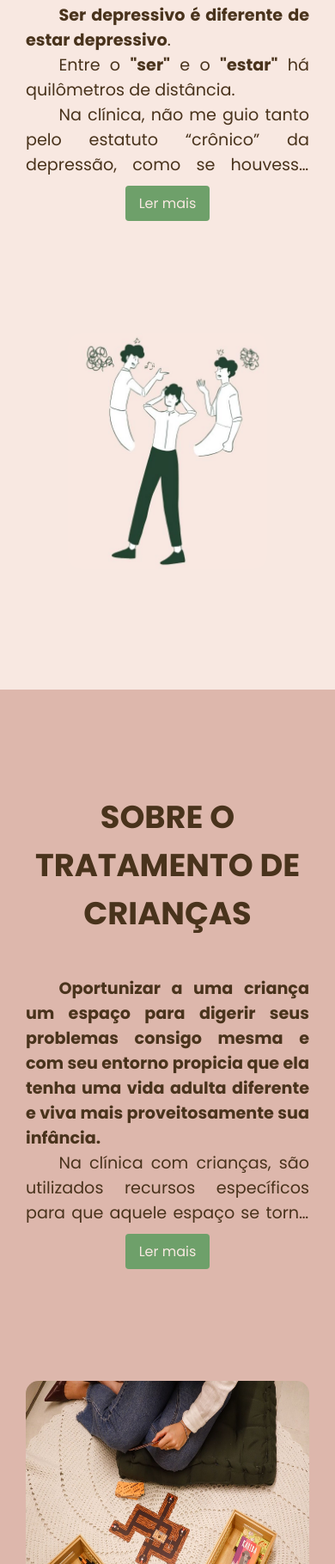
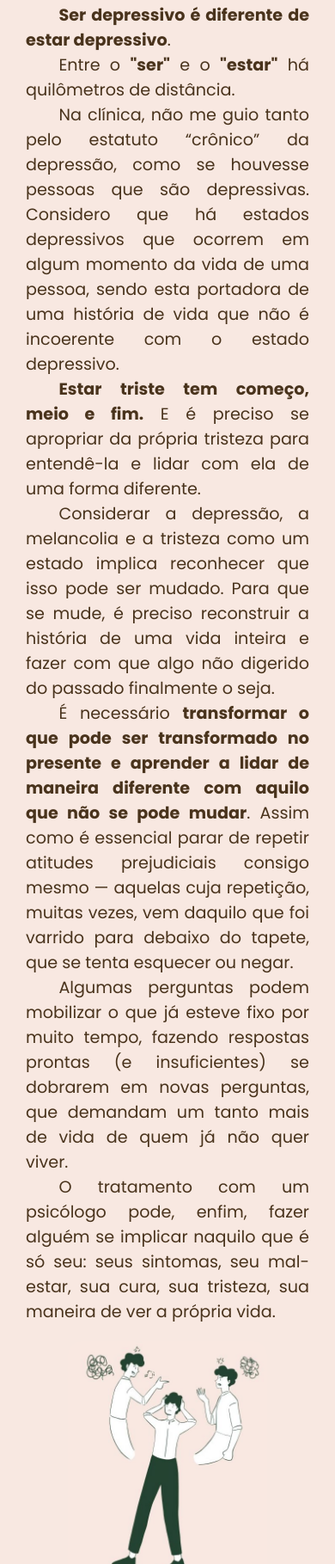
Before and after one commit to psimariabeatriz/psimariabeatriz.github.io, a plain HTML site: page index.html in a window 390 px wide. Shown: the part 4813-6632 px from the top of the page at 86% size. Drawn offline with Linux system fonts and the light colour scheme.

Commit message:
Update index.html

```diff
--- a/index.html
+++ b/index.html
@@ -317,7 +317,6 @@
                         <div class="text-with-read-more" id="depressaoText">
                                 <p><span class="negrito">Ser depressivo é diferente de estar depressivo</span>. </p>
                                 <p>Entre o <span class="negrito">"ser"</span> e o <span class="negrito">"estar"</span> há quilômetros de distância.</p>
-                                <div class="truncate-text">
                                     <p>Na clínica, não me guio tanto pelo estatuto “crônico” da depressão, como se houvesse
                                         pessoas que são depressivas. Considero que há estados depressivos que ocorrem em
                                         algum momento da vida de uma pessoa, sendo esta portadora de uma história de vida que
@@ -338,7 +337,7 @@
                                     <p>O tratamento com um psicólogo pode, enfim, fazer alguém se implicar naquilo que é só seu:
                                         seus sintomas, seu mal-estar, sua cura, sua tristeza, sua maneira de ver a própria vida.</p>
                                 </div>
-                            <button onclick="toggleText('depressaoText')" class="read-more-btn">Ler mais</button>
+
                         </div>
                     </div>
                     <div class="container2" style="display: flex; align-items: flex-start;">
@@ -358,7 +357,6 @@
                         <p><span class="negrito">Oportunizar a uma criança um espaço para digerir seus problemas consigo mesma e
                             com seu entorno propicia que ela tenha uma vida adulta diferente e viva mais
                             proveitosamente sua infância.</span></p>
-                            <div class="truncate-text">
                                 <p>Na clínica com crianças, são utilizados recursos específicos para que aquele espaço se
                                     torne acolhedor e propício ao tratamento.</p>
                                 <p>As crianças, levadas pelos pais, muitas vezes não percebem de início que a sessão com a
@@ -379,14 +377,14 @@
                                 <p>Muitas vezes, incômodos, inseguranças e “manias” têm início nesse período e, no entanto,
                                     só mais tarde as pessoas se dão conta e procuram ajuda. Levar a criança ao psicólogo é
                                     oferecer um espaço para <span class="negrito">desatar seus nós</span> e <span class="negrito"> seguir em frente com mais leveza.</span></p>
-                                </div>
-                        </p>
-                        <button onclick="toggleText('criancasText')" class="read-more-btn">Ler mais</button>
+
                     </div>
                 </div>
-                <div class="container2">
+                <div class="container">
                     <br>
                     <img src="./img/criancas2.jpeg" class="bia" alt="foto da psicóloga com brinquedos">
+                    <br><br>
+                    <img src="./img/criancas1.jpeg" class="bia" alt="foto da psicóloga com brinquedos">
                 </div>
             </div>
             </div>
@@ -402,7 +400,6 @@
                     <div class="container3">
                         <div class="text-with-read-more" id="adolescentesText">
                             <p><span class="negrito">Fazer uma parceria estável e segura com o adolescente em sua angústia solitária.</span></p>
-                                <div class="truncate-text">
                                     <p>A adolescência é o período do florescer do corpo e dos desejos — e isso implica
                                         dificuldades.</p>
                                     <p>Frente ao uso desenfreado de celulares, à pressão por notas, vestibular, exigências
@@ -416,9 +413,6 @@
                                         angústias.</p>
                                     <p>Formar uma parceria diante das dificuldades do adolescer pode representar uma ajuda
                                         essencial e um <span class="negrito">resgate da solidão adolescente.</span></p>
-                                    </div>
-                            </p>
-                            <button onclick="toggleText('adolescentesText')" class="read-more-btn">Ler mais</button>
                         </div>
                     </div>
                     <div class="container2">
```
